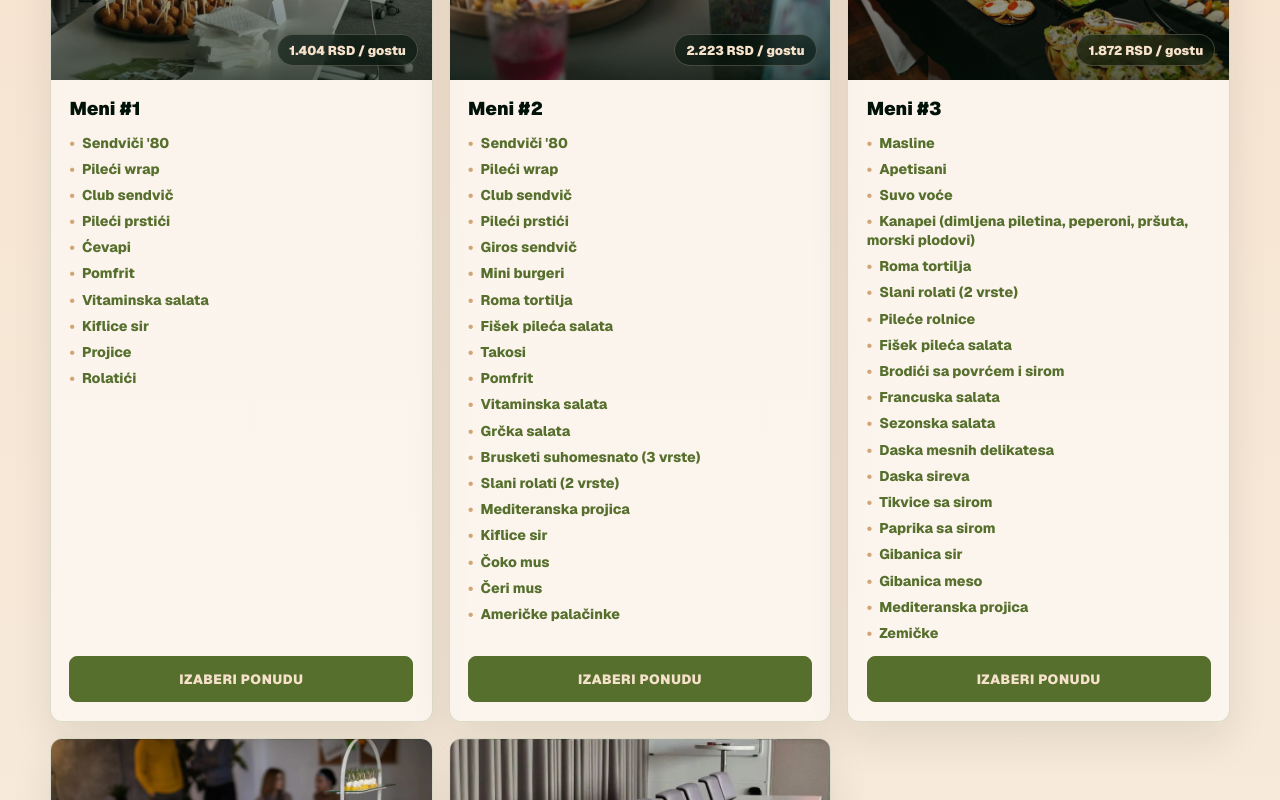
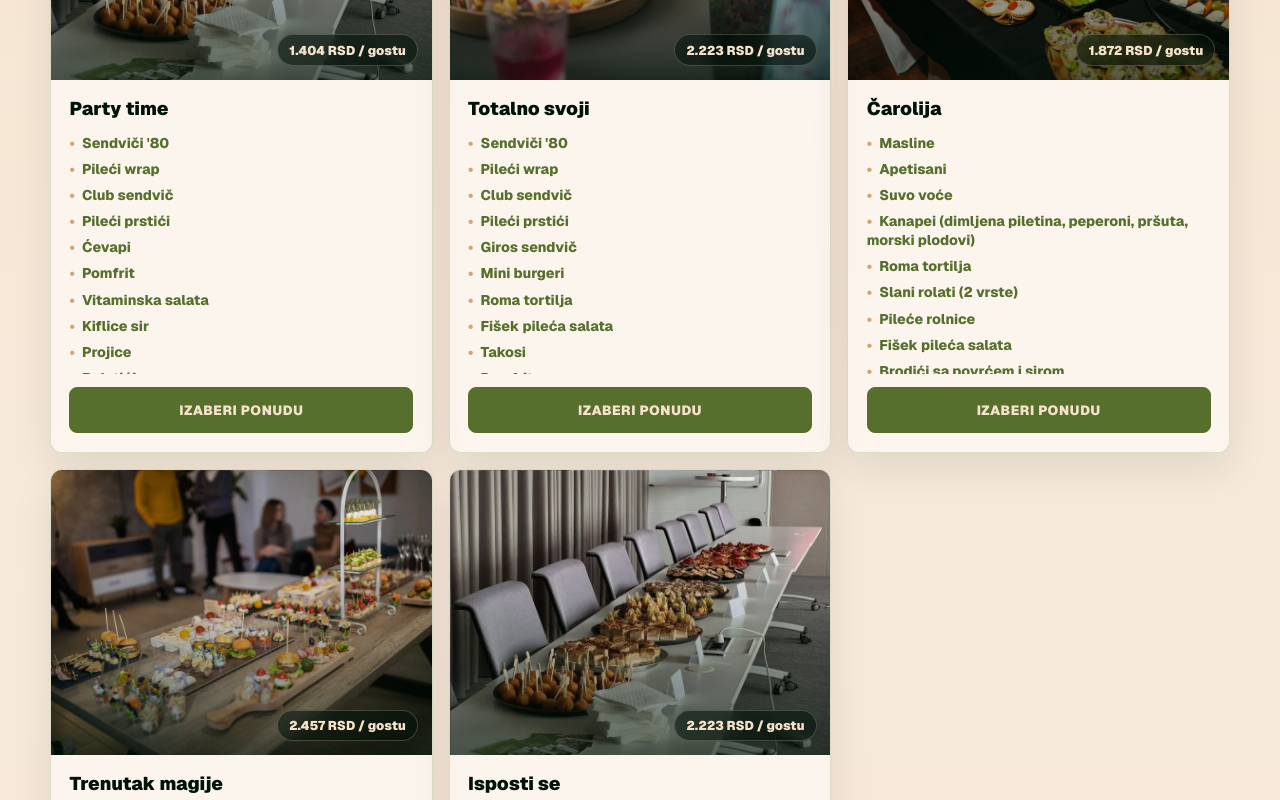
Before and after one commit to nemanja2424/ketering2, a Next.js app: page /ketering in a window 1280 px wide. Shown: the part 780-1580 px from the top of the page. Built offline with nearby package versions, Linux system fonts and the light colour scheme.

Commit message:
PRED KRAJ

```diff
--- a/src/app/ketering/page.jsx
+++ b/src/app/ketering/page.jsx
@@ -9,7 +9,7 @@ const AVAILABLE_HOURS = Array.from({ length: 8 }, (_, index) => (index + 12).toS
 const OFFERS = [
   {
     id: 'meni-1',
-    name: 'Meni #1',
+    name: 'Party time',
     image: '/01card.webp',
     priceRsd: 1404,
     items: [
@@ -20,7 +20,7 @@ const OFFERS = [
   },
   {
     id: 'meni-2',
-    name: 'Meni #2',
+    name: 'Totalno svoji',
     image: '/02card.webp',
     priceRsd: 2223,
     items: [
@@ -34,7 +34,7 @@ const OFFERS = [
   },
   {
     id: 'meni-3',
-    name: 'Meni #3',
+    name: 'Čarolija',
     image: '/03card.webp',
     priceRsd: 1872,
     items: [
@@ -49,7 +49,7 @@ const OFFERS = [
   },
   {
     id: 'meni-4',
-    name: 'Meni #4',
+    name: 'Trenutak magije',
     image: '/04card.webp',
     priceRsd: 2457,
     items: [
@@ -78,7 +78,7 @@ const OFFERS = [
   },
   {
     id: 'meni-5',
-    name: 'Meni #5',
+    name: 'Isposti se',
     image: '/01card.webp',
     priceRsd: 2223,
     items: [
--- a/src/app/ketering/page.module.css
+++ b/src/app/ketering/page.module.css
@@ -446,6 +446,29 @@
 }
 
 @media (min-width: 761px) {
+  .offerBody ul {
+    max-height: clamp(12rem, 22vw, 15rem);
+    overflow-y: auto;
+    overscroll-behavior: contain;
+    padding-right: 0.35rem;
+    scrollbar-color: rgba(86, 111, 45, 0.55) rgba(246, 225, 202, 0.55);
+    scrollbar-width: thin;
+  }
+
+  .offerBody ul::-webkit-scrollbar {
+    width: 7px;
+  }
+
+  .offerBody ul::-webkit-scrollbar-track {
+    background: rgba(246, 225, 202, 0.55);
+    border-radius: 999px;
+  }
+
+  .offerBody ul::-webkit-scrollbar-thumb {
+    background: rgba(86, 111, 45, 0.55);
+    border-radius: 999px;
+  }
+
   .customMenuGrid {
     align-items: stretch;
   }
```
